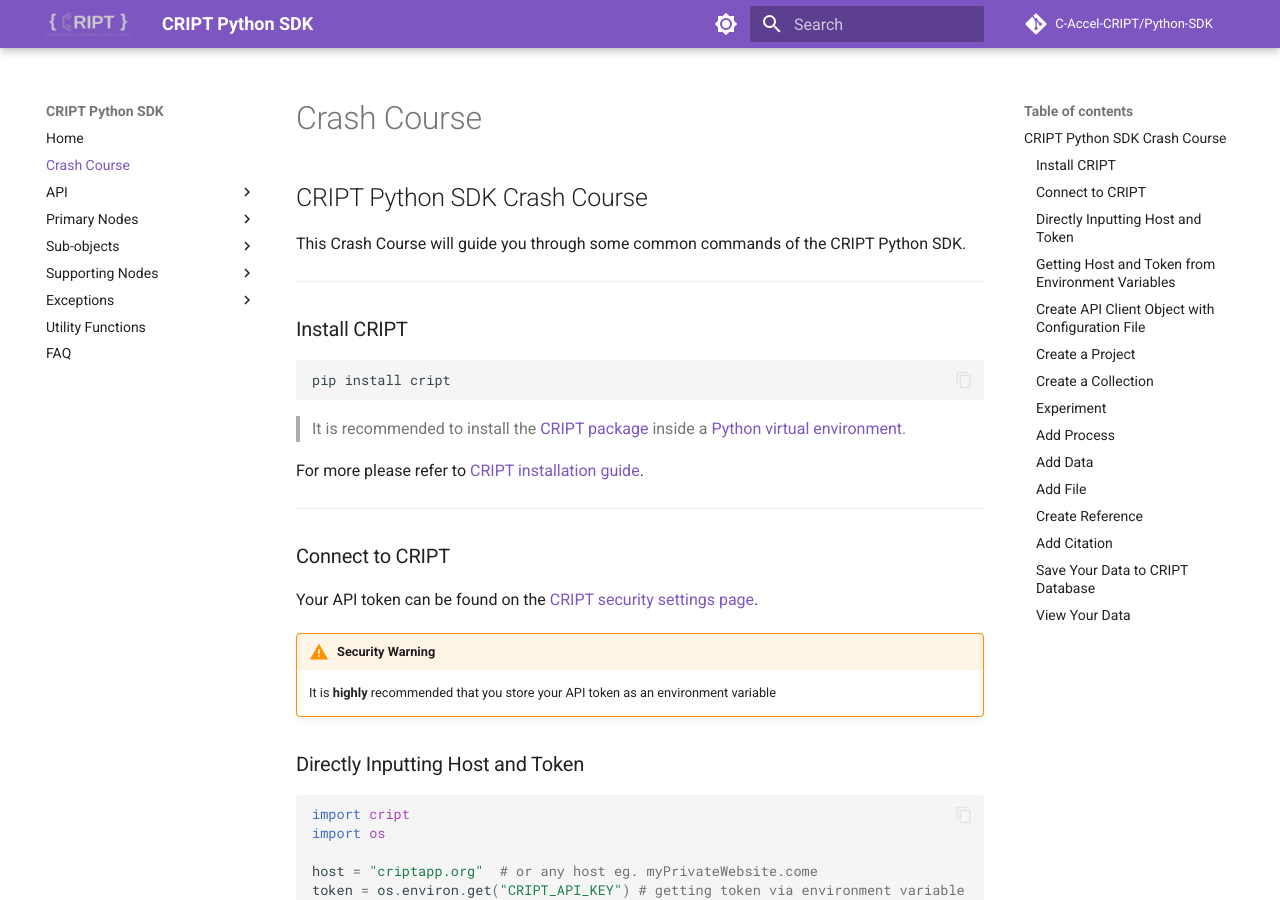
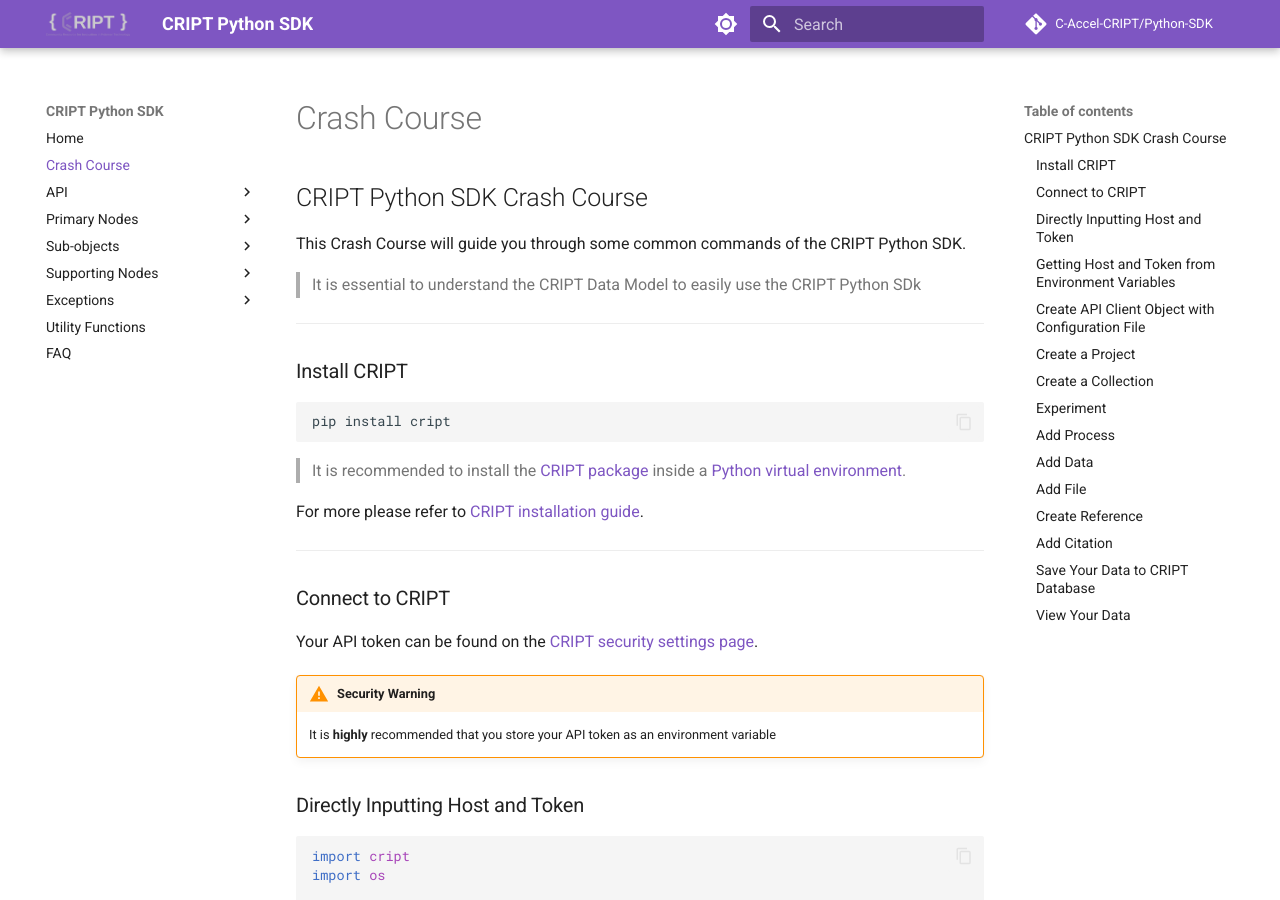
Before and after one commit to C-Accel-CRIPT/Python-SDK, an MkDocs documentation site: the page built from docs/crash_course.md, in a window 1280 px wide and 900 px high. Built offline with MkDocs 1.6.1 and Material for MkDocs 9.7.7, drawn with Linux system fonts in a browser that asks for light colours; comment, search, counter and statistics services are not loaded.

Commit message:
updated crash_course.md

```diff
--- a/docs/crash_course.md
+++ b/docs/crash_course.md
@@ -1,6 +1,8 @@
 # CRIPT Python SDK Crash Course
 
 This Crash Course will guide you through some common commands of the CRIPT Python SDK.
+
+> It is essential to understand the CRIPT Data Model to easily use the CRIPT Python SDk
 
 ---
 
```
